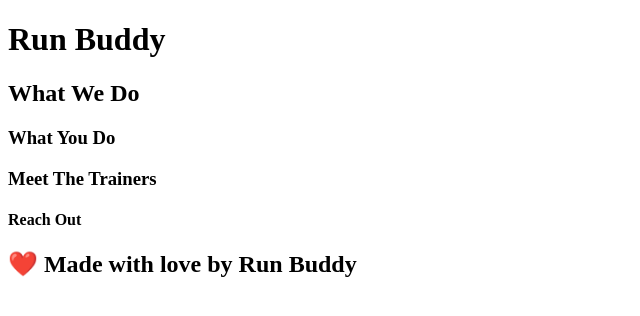
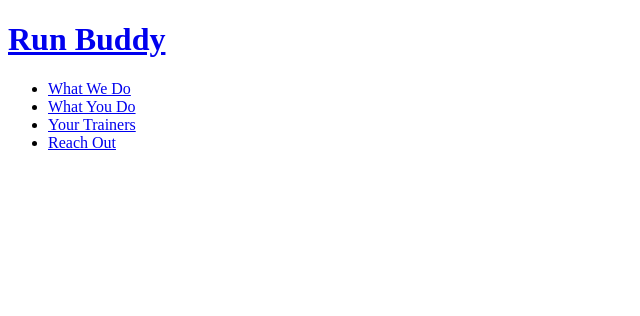
Before and after one commit to sowjanyaTata/run-buddy, a plain HTML site: page index.html in a window 1280 px wide. Shown: the whole page, without its empty margins (0-640 px from the left). Drawn offline with Linux system fonts and the light colour scheme.

Commit message:
adding navigations

```diff
--- a/index.html
+++ b/index.html
@@ -7,27 +7,28 @@
     <body>
         <!-- Navigation-->
         <header>
-            <h1>Run Buddy</h1>
-        </header>
-        <!-- hero or jumbotron-->
-        <section></section>
-        <!-- "What We Do"-->
-        <section>
-            <h2>What We Do</h2>
-        </section>
-        <!-- what you do-->
-        <section><h3>What You Do</h3>
-        </section>
-        <!-- meet the trainers-->
-        <section><h3>Meet The Trainers</h3>
-        </section>
-        <!-- reach out-->
-        <section><h4>Reach Out</h4>
-        </section>
-        <!--footer-->
-        <footer>
-            <h2>❤️ Made with love by Run Buddy</h2>
-        </footer>
+            <h1>
+                <a href="/">Run Buddy</a>
+            </h1>
+            <nav>
+    <!-- Unordered list element-->
+              <ul>
+                  <!--list item element-->
+                  <li>
+                      <!--Anchor element-->
+                       <a href="#what-we-do">What We Do</a>
+                  </li>
+                  <li>
+                      <a href="#what-you-do">What You Do</a>
+                  </li>
+                  <li>
+                      <a href="#your-trainers">Your Trainers</a>
+                  </li>
+                   <li>
+                       <a href="#reach-out">Reach Out</a>
+                   </li>
+              </ul>
+            </nav>
 
     </body>
 </html>
```
